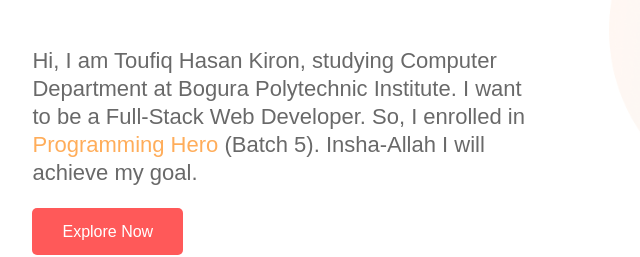
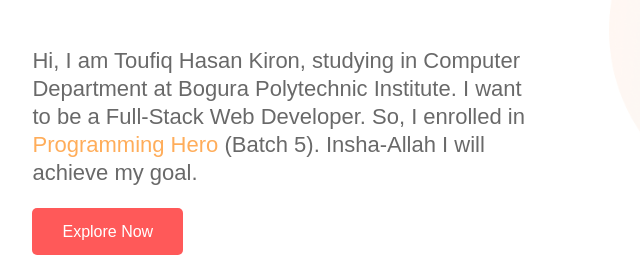
Before and after one commit to kiron0/mission2022, a plain HTML site: page index.html in a window 1280 px wide. Shown: the part 268-525 px from the top of the page, 136-776 px from the left. Drawn offline with Linux system fonts and the light colour scheme.

Commit message:
text correction

```diff
--- a/index.html
+++ b/index.html
@@ -14,7 +14,7 @@
     <section class="flexible-container">
         <div class="half-width">
             <h1 id="text-slice">Stay Focused on <br /><span>Mission 2022</span></h1>
-            <p class="para-text">Hi, I am Toufiq Hasan Kiron, studying Computer Department at Bogura Polytechnic
+            <p class="para-text">Hi, I am Toufiq Hasan Kiron, studying in Computer Department at Bogura Polytechnic
                 Institute. I want to be
                 a Full-Stack Web
                 Developer. So, I enrolled in <span>Programming Hero</span> (Batch 5). Insha-Allah I will achieve my
```
